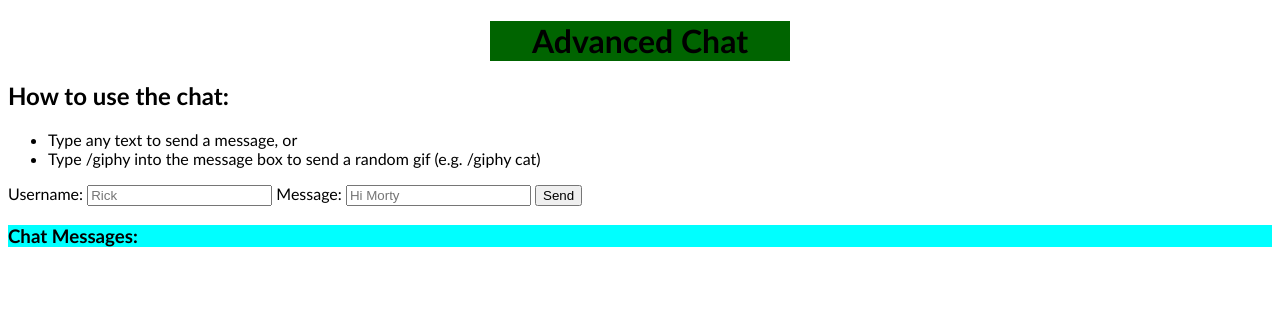
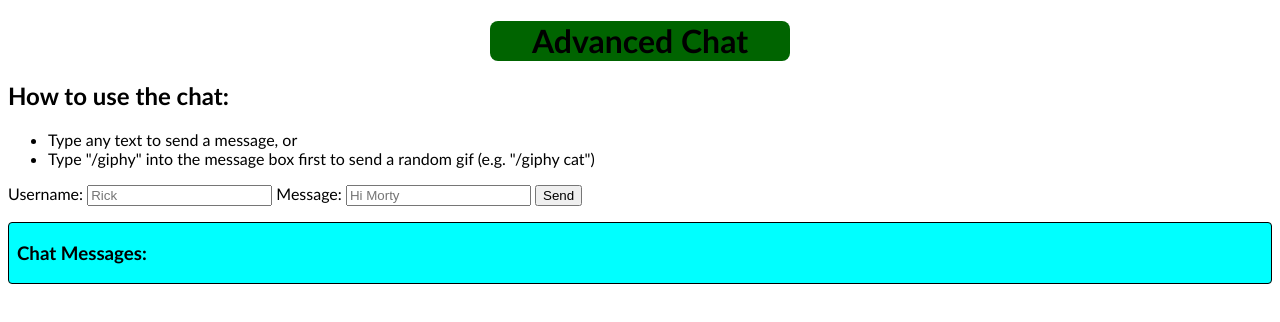
Before and after one commit to lcarroll916/advanced-chat, a plain HTML site: page index.html in a window 1280 px wide. Drawn offline with Linux system fonts and the light colour scheme; no server answers.

Commit message:
additional CSS modifications

```diff
--- a/index.html
+++ b/index.html
@@ -15,9 +15,14 @@
             width: 300px;
             background-color: darkgreen;
             text-align: center;
+            border-radius: 8px;
         }
         #messageArea {
             background-color:aqua;
+            border: thin solid black;
+            border-radius: 4px;
+            margin-top: 16px;
+            padding-left: 8px;
         }
     </style>
 </head>
@@ -31,7 +36,7 @@
     <h2>How to use the chat: </h2>
     <ul>
         <li>Type any text to send a message, or</li>
-        <li>Type /giphy into the message box to send a random gif (e.g. /giphy cat)</li>
+        <li>Type "/giphy" into the message box first to send a random gif (e.g. "/giphy cat")</li>
     </ul>
     <label>Username:</label>
     <input type="text" id="username" placeholder="Rick">
```
